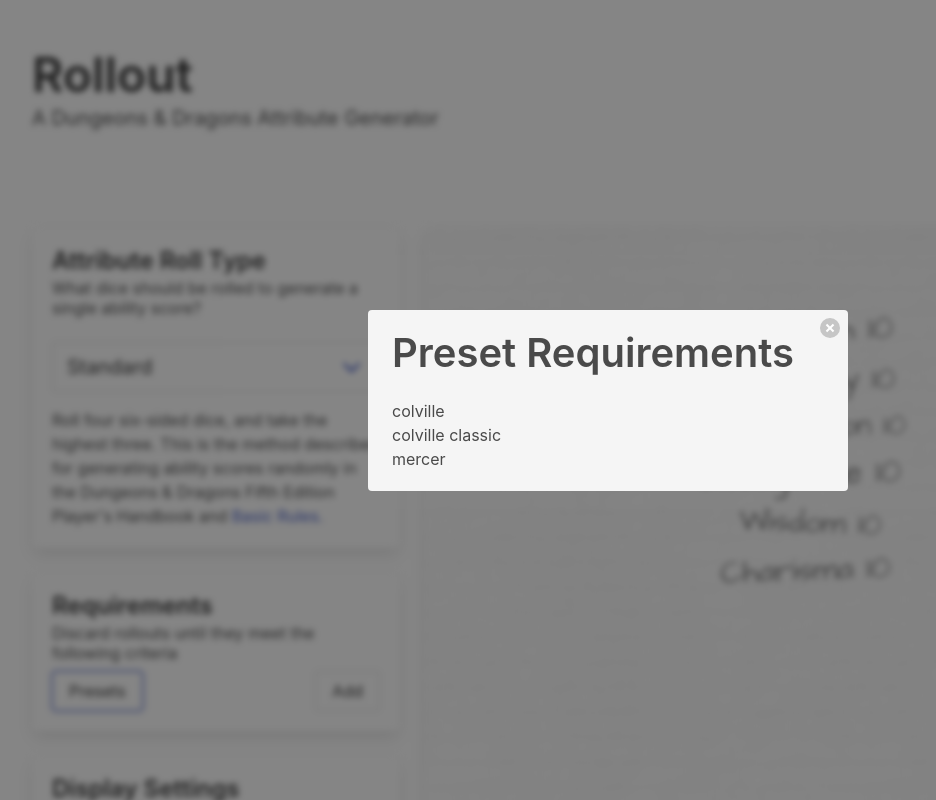
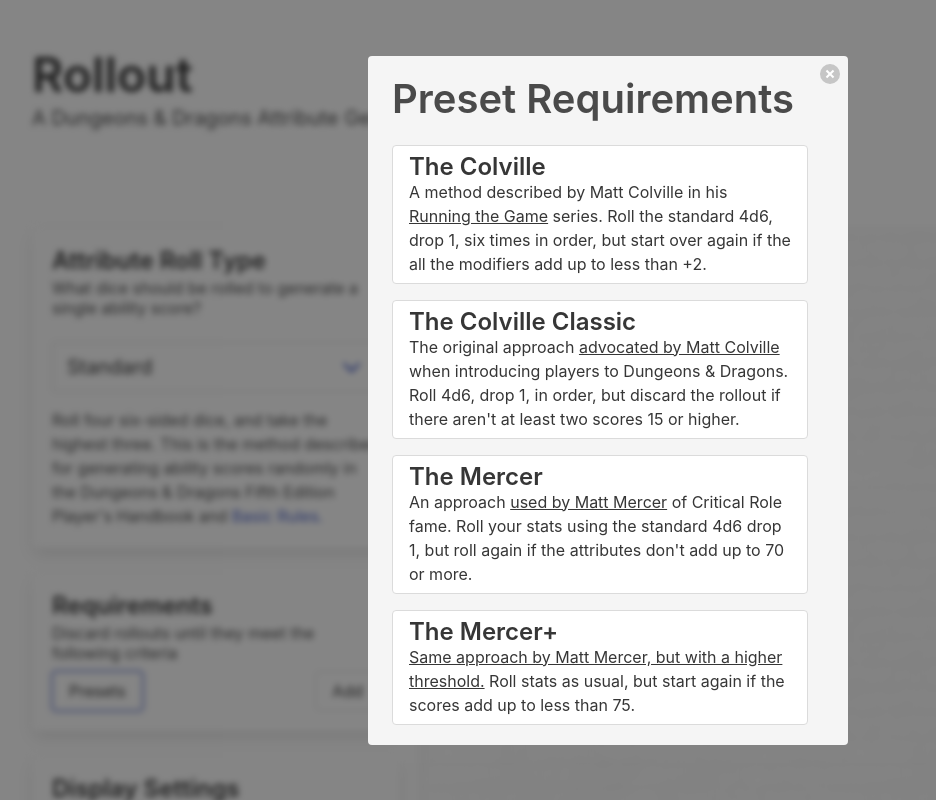
Before and after one commit to dwgill/rollout, a React (Create React App) app: page / in a window 1280 px wide. Both pictures are taken after a click on the button "Presets". Shown: the top 800 px of the page, without its empty margins (32-968 px from the left). Built offline with nearby package versions, Linux system fonts and the light colour scheme.

Commit message:
Fill out requirements

```diff
--- a/src/App.js
+++ b/src/App.js
@@ -1,10 +1,10 @@
 import React from 'react';
 import { Provider } from 'react-redux';
 import { createStore, compose, applyMiddleware } from 'redux';
-import 'bulma/css/bulma.css';
+import thunk from 'redux-thunk';
 import Home from './pages/Home';
 import reducers from './reducers';
-import thunk from 'redux-thunk';
+import 'bulma/css/bulma.css';
 
 const middleware = [thunk];
 
--- a/src/actions/setRollInOrder.js
+++ b/src/actions/setRollInOrder.js
@@ -8,7 +8,7 @@
 
 /**
  *
- * @param {string} shouldRollInOrder
+ * @param {boolean} shouldRollInOrder
  * @returns {SET_ROLL_IN_ORDER} the action
  */
 const setRollInOrder = shouldRollInOrder => ({
--- a/src/components/Field/Field.js
+++ b/src/components/Field/Field.js
@@ -35,7 +35,7 @@
   </div>
 );
 
-const Label = ({ children, size, sink }) => (
+const Label = ({ children, size }) => (
   <label
     className={cls(styles.label, {
       [labelSizes[size]]: labelSizes[size],
--- a/src/components/RequirementDisplay/PresetsModal/PresetsModalInterior/PresetsModalInterior.js
+++ b/src/components/RequirementDisplay/PresetsModal/PresetsModalInterior/PresetsModalInterior.js
@@ -6,6 +6,8 @@
   netScoreReq,
 } from '../../../../util/requirements';
 import replaceRequirements from '../../../../actions/replaceRequirements';
+import setAttributeRollType from '../../../../actions/setAttributeRollType';
+import setRollInOrder from '../../../../actions/setRollInOrder';
 import PresetsModalInteriorView from './PresetsModalInteriorView';
 
 const addSideEffect = doSideEffect => produceValue => (...args) => {
@@ -13,22 +15,41 @@
   return produceValue(...args);
 };
 
-const handleSetColvilleClassic = () =>
-  replaceRequirements([scoreReq('AT_LEAST', 2, 'AT_LEAST', 15)]);
+const handleSetColvilleClassic = () => dispatch => {
+  dispatch(setRollInOrder(true));
+  dispatch(setAttributeRollType('STANDARD'));
+  dispatch(replaceRequirements([scoreReq('AT_LEAST', 2, 'AT_LEAST', 15)]));
+};
 
-const handleSetColville = () => replaceRequirements([netModReq('AT_LEAST', 2)]);
+const handleSetColville = () => dispatch => {
+  dispatch(setRollInOrder(true));
+  dispatch(setAttributeRollType('STANDARD'));
+  dispatch(replaceRequirements([netModReq('AT_LEAST', 2)]));
+};
 
-const handleSetMercer = () => replaceRequirements([netScoreReq('AT_LEAST', 70)]);
+const handleSetMercer = () => dispatch => {
+  dispatch(setAttributeRollType('STANDARD'));
+  dispatch(replaceRequirements([netScoreReq('AT_LEAST', 70)]));
+};
+
+const handleSetMercerPlus = () => dispatch => {
+  dispatch(setAttributeRollType('STANDARD'));
+  dispatch(replaceRequirements([netScoreReq('AT_LEAST', 75)]));
+};
 
 const mapStateToProps = () => ({});
 
 const mapDispatchToProps = (dispatch, { onCompletion: handleCompletion }) => {
   const wrapComplete = addSideEffect(handleCompletion);
-  return bindActionCreators({
-    onSetColville: wrapComplete(handleSetColville),
-    onSetMercer: wrapComplete(handleSetMercer),
-    onSetColvilleClassic: wrapComplete(handleSetColvilleClassic),
-  }, dispatch);
+  return bindActionCreators(
+    {
+      onSetColville: wrapComplete(handleSetColville),
+      onSetMercer: wrapComplete(handleSetMercer),
+      onSetMercerPlus: wrapComplete(handleSetMercerPlus),
+      onSetColvilleClassic: wrapComplete(handleSetColvilleClassic),
+    },
+    dispatch,
+  );
 };
 
 export default connect(mapStateToProps, mapDispatchToProps)(
--- a/src/components/RequirementDisplay/PresetsModal/PresetsModalInterior/PresetsModalInteriorView.js
+++ b/src/components/RequirementDisplay/PresetsModal/PresetsModalInterior/PresetsModalInteriorView.js
@@ -1,16 +1,78 @@
 import React from 'react';
 import styles from './styles.module.css';
+
+const mercerLink =
+  'https://www.sageadvice.eu/2018/02/28/how-did-you-choose-the-number-threshold-for-starting-stats-rolled-for-your-players/';
+const colvilleClassicLink =
+  'https://www.youtube.com/watch?v=0K9mKpAMREU&feature=youtu.be&t=8m53s';
+const colvilleLink = '#';
+
+const stopPropagation = event => {
+  event.stopPropagation();
+  event.nativeEvent.stopImmediatePropagation();
+};
+
+const A = ({ link, children }) => (
+  <a
+    className={styles.link}
+    href={link}
+    onClick={stopPropagation}
+    rel="external"
+    target="_blank"
+  >
+    {children}
+  </a>
+);
 
 const PresetsModalInteriorView = ({
   onSetColville: handleSetColville,
   onSetColvilleClassic: handleSetColvilleClassic,
   onSetMercer: handleSetMercer,
+  onSetMercerPlus: handleSetMercerPlus,
 }) => (
   <>
     <h2 className={styles.title}>Preset Requirements</h2>
-    <div onClick={handleSetColville}>colville</div>
-    <div onClick={handleSetColvilleClassic}>colville classic</div>
-    <div onClick={handleSetMercer}>mercer</div>
+    <div className={styles.item} onClick={handleSetColville} role="button">
+      <h3 className={styles.itemTitle}>The Colville</h3>
+      <p className={styles.itemBody}>
+        A method described by Matt Colville in his{' '}
+        <A link={colvilleLink}>Running the Game</A> series. Roll the standard
+        4d6, drop 1, six times in order, but start over again if the all the
+        modifiers add up to less than +2.
+      </p>
+    </div>
+    <div
+      className={styles.item}
+      onClick={handleSetColvilleClassic}
+      role="button"
+    >
+      <h3 className={styles.itemTitle}>The Colville Classic</h3>
+      <p className={styles.itemBody}>
+        The original approach{' '}
+        <A link={colvilleClassicLink}>advocated by Matt Colville</A> when
+        introducing players to Dungeons & Dragons. Roll 4d6, drop 1, in order,
+        but discard the rollout if there aren't at least two scores 15 or
+        higher.
+      </p>
+    </div>
+    <div className={styles.item} onClick={handleSetMercer} role="button">
+      <h3 className={styles.itemTitle}>The Mercer</h3>
+      <p className={styles.itemBody}>
+        An approach <A link={mercerLink}>used by Matt Mercer</A> of Critical
+        Role fame. Roll your stats using the standard 4d6 drop 1, but roll again
+        if the attributes don't add up to 70 or more.
+      </p>
+    </div>
+    <div className={styles.item} onClick={handleSetMercerPlus} role="button">
+      <h3 className={styles.itemTitle}>The Mercer+</h3>
+      <p className={styles.itemBody}>
+        <A link={mercerLink}>
+          Same approach by Matt Mercer, but with a higher threshold.
+        </A>{' '}
+        Roll stats as usual, but start again if the scores add up to less than
+        75.
+      </p>
+    </div>
   </>
 );
 
--- a/src/components/RequirementDisplay/PresetsModal/PresetsModalInterior/styles.module.css
+++ b/src/components/RequirementDisplay/PresetsModal/PresetsModalInterior/styles.module.css
@@ -1,7 +1,29 @@
 .title {
-    composes: modalTitle from '../../styles.module.css';
+  composes: modalTitle from '../../styles.module.css';
+}
+
+.itemTitle {
+  composes: title from global;
+  composes: is-4 from global;
+  composes: is-marginless from global;
+}
+
+.itemBody {
+  white-space: normal;
+  text-align: start;
 }
 
 .item {
+  composes: button from global;
+  flex-flow: column nowrap;
+  align-items: flex-start !important;
+  height: unset !important;
+}
 
+.item:not(:last-child) {
+  margin-bottom: 1rem;
 }
+
+.link {
+  composes: link from global;
+}
--- a/src/components/RolloutDisplay/RolloutDisplayView.js
+++ b/src/components/RolloutDisplay/RolloutDisplayView.js
@@ -36,8 +36,7 @@
     <div className={styles.resultsContainer}>
       {rolloutFailed ? (
         <FailedRolloutDisplay numRequirements={numRequirements} />
-      ) : // null
-      showAtributeNames || displayDice ? (
+      ) : attributes.length === 0 ? null : showAtributeNames || displayDice ? (
         <AttributeRows
           attributesAreStale={attributesAreStale}
           attributes={attributes}
--- a/src/components/RolloutGenerator/styles.module.css
+++ b/src/components/RolloutGenerator/styles.module.css
@@ -19,7 +19,7 @@
   composes: tile from global;
   composes: box from global;
   composes: is-child from global;
-  display: flex;
+  composes: is-flex from global;
   flex-flow: column nowrap;
   justify-content: flex-start;
   align-items: stretch;
@@ -29,7 +29,7 @@
   composes: tile from global;
   composes: box from global;
   composes: is-child from global;
-  display: flex;
+  composes: is-flex from global;
   flex-flow: column nowrap;
   justify-content: space-between;
   align-items: stretch;
--- a/src/reducers/rollout.js
+++ b/src/reducers/rollout.js
@@ -11,32 +11,7 @@
   failure: null,
   stale: true,
   numRolls: 0,
-  attributes: [
-    {
-      constituents: [3, 3, 4],
-      discarded: [],
-    },
-    {
-      constituents: [3, 3, 4],
-      discarded: [],
-    },
-    {
-      constituents: [3, 3, 4],
-      discarded: [],
-    },
-    {
-      constituents: [3, 3, 4],
-      discarded: [],
-    },
-    {
-      constituents: [3, 3, 4],
-      discarded: [],
-    },
-    {
-      constituents: [3, 3, 4],
-      discarded: [],
-    },
-  ],
+  attributes: [],
 };
 
 const rolloutReducer = (state = initialState, action) => {
```
